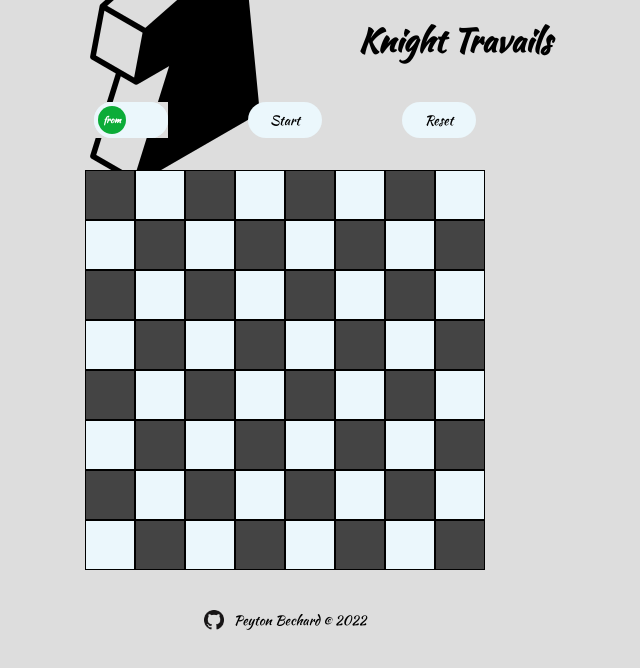
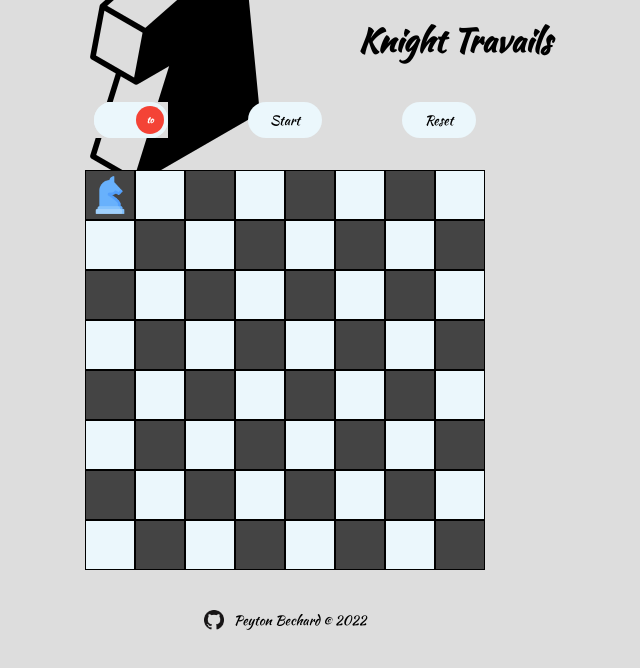
Before and after one commit to pmbechard/knight-travails, a website built with webpack: page dist/index.html in a window 1280 px wide. Both pictures are taken after a click on the element 465 px from the left and 195 px from the top of the page. Shown: the whole page, without its empty margins (355-995 px from the left). Built offline with nearby package versions, Linux system fonts and the light colour scheme.

Commit message:
Adds ability to place start and finish markers with dynamic switch identifier

```diff
--- a/src/components/Board.js
+++ b/src/components/Board.js
@@ -1,5 +1,7 @@
-import knightHoverIcon from '../img/knight-hover.png';
+import locationIcon from '../img/location.png';
 import knightPlacedIcon from '../img/knight-placed.png';
+import finishIcon from '../img/finish.png';
+import { markerState } from '../index.js';
 
 export function getBoard() {
   const container = document.createElement('div');
@@ -16,17 +18,43 @@ export function getBoard() {
     );
     tile.id = `tile-${7 - (i % 8)}-${parseInt(i / 8)}`;
 
-    const knightHoverImg = document.createElement('img');
-    knightHoverImg.src = knightHoverIcon;
-    knightHoverImg.id = 'knight-hover-img';
-    knightHoverImg.classList.add('knight-icon');
+    const locationImg = document.createElement('img');
+    locationImg.src = locationIcon;
+    locationImg.id = 'location-img';
+    locationImg.classList.add('board-icon');
+
+    const knightPlacedImg = document.createElement('img');
+    knightPlacedImg.src = knightPlacedIcon;
+    knightPlacedImg.id = 'knight-placed-img';
+    knightPlacedImg.classList.add('board-icon');
+
+    const finishImg = document.createElement('img');
+    finishImg.src = finishIcon;
+    finishImg.id = 'finish-img';
+    finishImg.classList.add('board-icon');
 
     tile.addEventListener('mouseover', () => {
-      tile.appendChild(knightHoverImg);
+      if (markerState.state === null) return;
+      if (tile.classList.contains('disabled')) return;
+      tile.appendChild(locationImg);
     });
 
     tile.addEventListener('mouseleave', () => {
-      knightHoverImg.remove();
+      locationImg.remove();
+    });
+
+    tile.addEventListener('click', () => {
+      if (markerState.state === null) return;
+      if (tile.classList.contains('disabled')) return;
+      else if (markerState.state === false) {
+        tile.appendChild(knightPlacedImg);
+        tile.classList.add('disabled');
+      } else if (markerState.state === true) {
+        tile.appendChild(finishImg);
+        tile.classList.add('disabled');
+      }
+      locationImg.remove();
+      markerState.state = markerState.state === false ? true : null;
     });
   }
 }
--- a/src/components/Controls.js
+++ b/src/components/Controls.js
@@ -1,3 +1,5 @@
+import { markerState } from '..';
+
 export function getControls() {
   const container = document.createElement('div');
   container.classList.add('controls-container');
@@ -16,6 +18,8 @@ export function getControls() {
   const checkbox = document.createElement('input');
   checkbox.type = 'checkbox';
   checkbox.classList.add('checkbox');
+  checkbox.id = 'to-from-switch';
+  checkbox.checked = markerState.state;
   btn.appendChild(checkbox);
 
   const knobs = document.createElement('div');
--- /dev/null
+++ b/src/data/MarkerState.js
@@ -0,0 +1,19 @@
+export class Marker {
+  constructor(state) {
+    this._state = state;
+  }
+
+  get state() {
+    return this._state;
+  }
+  set state(state) {
+    this._state = state;
+    this.#updateCheckbox();
+  }
+
+  #updateCheckbox() {
+    const checkbox = document.getElementById('to-from-switch');
+    if (this._state === null) checkbox.classList.add('disabled');
+    else checkbox.checked = this._state;
+  }
+}
--- a/src/index.js
+++ b/src/index.js
@@ -4,6 +4,9 @@ import { getBoard } from './components/Board';
 import { getFooter } from './components/Footer';
 
 import './style.css';
+import { Marker } from './data/MarkerState';
+
+export const markerState = new Marker(false);
 
 getHeader();
 getControls();
--- a/src/styles/_Board.scss
+++ b/src/styles/_Board.scss
@@ -27,7 +27,7 @@
   background-color: $bgWhite;
 }
 
-.knight-icon {
+.board-icon {
   height: 40px;
   width: 40px;
   background-color: transparent;
```
Also changed, not shown: dist/46f5d33b1f1882d3732c.png (added), dist/bundle.js, dist/eb721cdad625041bb7b1.png (added), src/img/finish.png (added), src/img/knight-hover.png (deleted), src/img/location.png (added), src/style.css.
